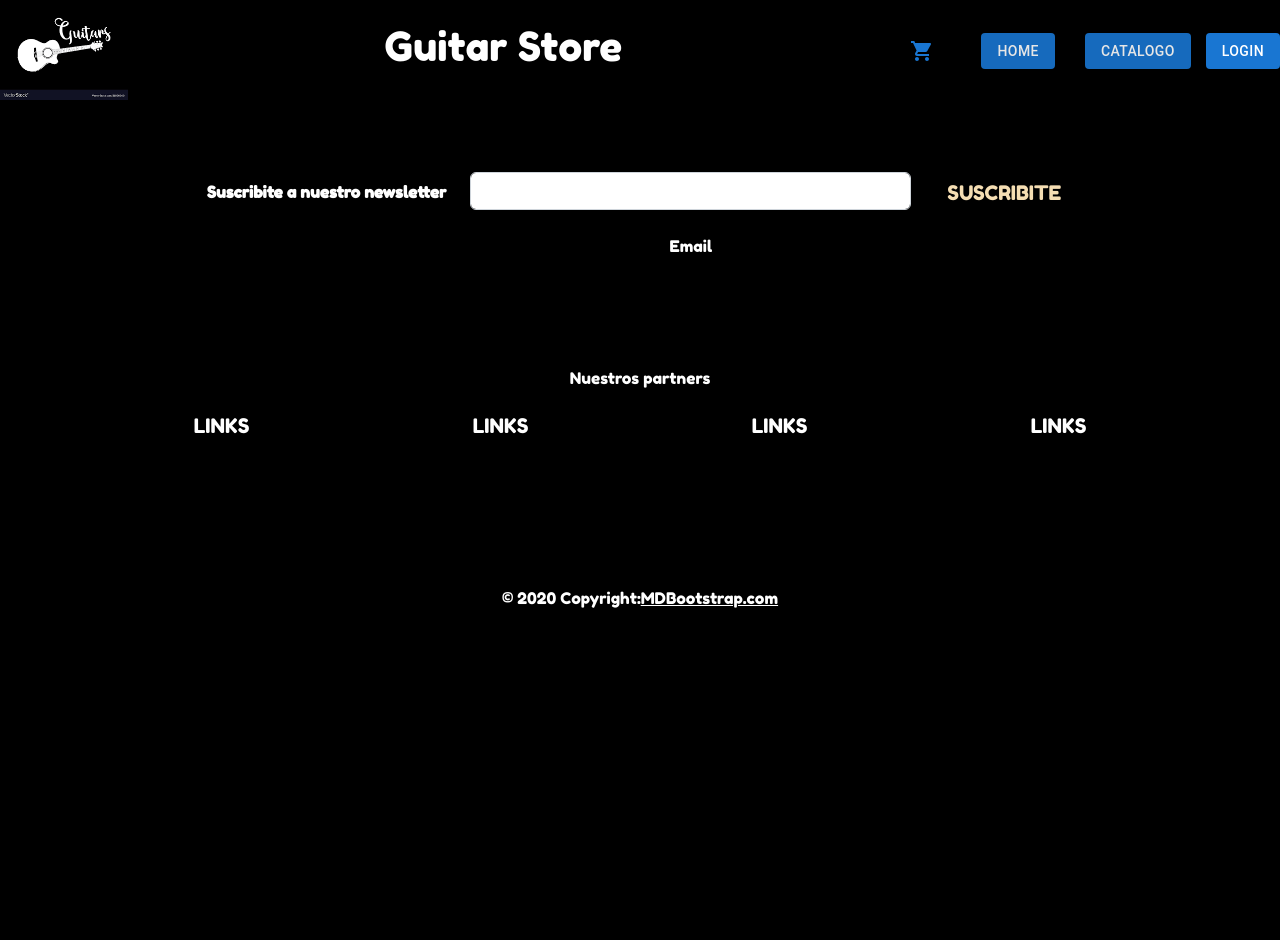
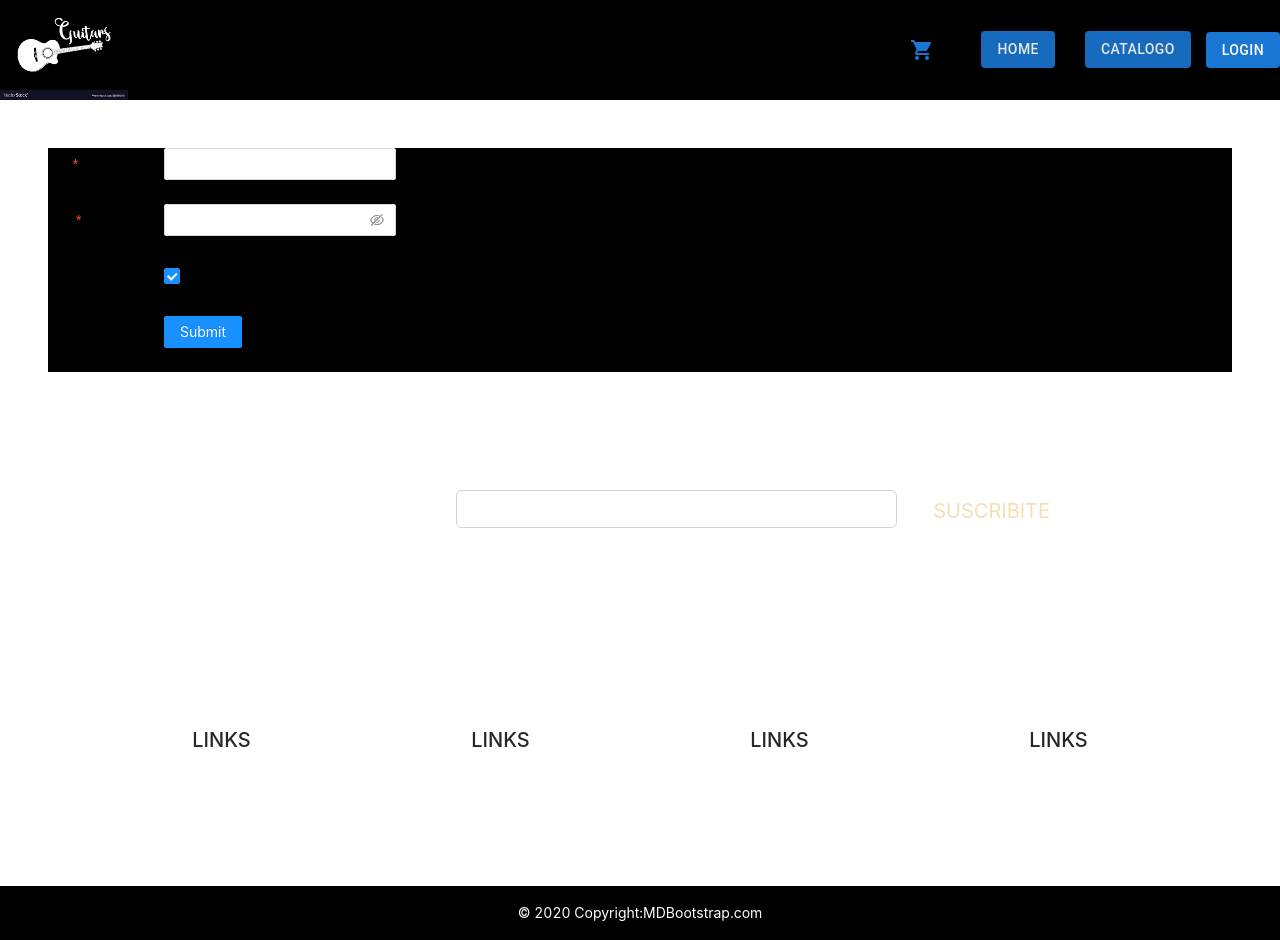
Before and after one commit to FeDev13/FSJS---Challenge---React-y-TS--Proyecto-Integrador-, a React (Create React App) app: page /login in a window 1280 px wide. Before the commit the page ends 800 px from the top, so only its background shows below. Built offline with nearby package versions, Linux system fonts and the light colour scheme; the HTML template or start-up script is replaced by a standard one.

Commit message:
agrega form

```diff
--- a/package.json
+++ b/package.json
@@ -11,13 +11,14 @@
     "@testing-library/jest-dom": "^5.16.5",
     "@testing-library/react": "^13.4.0",
     "@testing-library/user-event": "^13.5.0",
+    "antd": "^4.24.2",
     "bootstrap": "^5.2.2",
     "mdb-react-ui-kit": "^5.0.0",
     "mdb-ui-kit": "^6.0.0",
     "react": "^18.2.0",
     "react-bootstrap": "^2.6.0",
+    "react-dom": "^18.2.0",
     "react-router-dom": "5.2.0",
-    "react-dom": "^18.2.0",
     "react-scripts": "5.0.1",
     "web-vitals": "^2.1.4"
   },
--- a/src/App.js
+++ b/src/App.js
@@ -5,12 +5,12 @@ import {
   Route,
   BrowserRouter,
 } from "react-router-dom";
-import Category from "./Components/Category";
 import Home from "./Pages/Home";
 import Footer from "./Components/Footer";
 import Nav from "./Components/Nav";
 import Faq from "./Pages/Faq";
 import Search from "./Components/Search";
+import Login from "./Components/Login";
 
 function App() {
   return (
@@ -22,6 +22,7 @@ function App() {
             <Route path="/" exact component={Home} />
             <Route path="/productos" exact component={Search} />
             <Route path="/faq" exact component={Faq} />
+            <Route path="/login" exact component={Login} />
           </Switch>
         </Router>
       </BrowserRouter>
--- a/src/Components/Categories.jsx
+++ b/src/Components/Categories.jsx
@@ -2,38 +2,41 @@ const Categories = [
   {
     id: 1,
     category: "Electrica",
-    title: "Guitarra Electrica Fender",
-    price: 200.0,
+    title: "Guitarra Electrica Fender Stratocaster",
+    price: 200000,
     image:
       "https://sc1.musik-produktiv.com/pic-010148870xxl/fender-standard-stratocaster-mn-3-ts.jpg",
     rating: 4,
-    details: "C",
+    details:
+      "Esta Stratocaster es el máximo referente de las guitarras a lo largo de su historia. Cuenta con pastillas que incluyen selectores, tonos y volumen máster. Tiene un sonido cálido, cristalino, percusivo y con mucha textura. Su forma hace que sea el modelo que más se adapta al cuerpo humano, lo que otorga mayor versatilidad en su uso. Eric Clapton es el representante de este instrumento, por lo que es ideal para estilos como el rock y el blues.",
   },
   {
     id: 2,
     category: "Acustica",
     title: "Guitarra Acustica Fender",
-    price: 150.0,
+    price: 150000,
     image:
       "https://media.guitarcenter.com/is/image/MMGS7/L26724000001000-00-720x720.jpg",
     rating: 5,
-    details: "C",
+    details:
+      "Guitarras prácticas y funcionales, para aficionados y profesionales. Fender es una empresa que transforma la música en todo el mundo y atraviesa una gran variedad de géneros. Es el mayor fabricante internacional y sus productos representan un ícono cultural.",
   },
   {
     id: 3,
     category: "Clasica",
     title: "Guitarra Clasica Fender",
-    price: 224.0,
+    price: 25000,
     image:
       "https://d1aeri3ty3izns.cloudfront.net/media/61/617771/600/preview.jpg",
     rating: 3,
-    details: "C",
+    details:
+      "Un modelo para cada guitarrista.La tapa de cedro ofrece un tono cálido, muy sonoro y una respuesta rápida al lograr un sonido más duro, áspero, fuerte y directo.",
   },
   {
     id: 4,
     category: "Clasica",
     title: "Guitarra Clasica Gibson",
-    price: 224.0,
+    price: 224000,
     image:
       "https://d1aeri3ty3izns.cloudfront.net/media/61/617771/600/preview.jpg",
     rating: 5,
@@ -43,7 +46,7 @@ const Categories = [
     id: 5,
     category: "Electrica",
     title: "Guitarra Clasica Gibson",
-    price: 224.0,
+    price: 224000,
     image:
       "https://d1aeri3ty3izns.cloudfront.net/media/61/617771/600/preview.jpg",
     rating: 3,
@@ -53,7 +56,7 @@ const Categories = [
     id: 6,
     category: "Acustica",
     title: "Guitarra Acutica Gibson",
-    price: 224.0,
+    price: 80000,
     image:
       "https://d1aeri3ty3izns.cloudfront.net/media/61/617771/600/preview.jpg",
     rating: 3,
@@ -63,7 +66,7 @@ const Categories = [
     id: 7,
     category: "Electrica",
     title: "Guitarra Fender Telecaster",
-    price: 224.0,
+    price: 250000,
     image:
       "https://media.musiciansfriend.com/is/image/MMGS7/Player-Telecaster-Maple-Fingerboard-Electric-Guitar-3-Color-Sunburst/L21565000001000-00-500x500.jpg",
     rating: 5,
--- a/src/Components/Category.jsx
+++ /dev/null
@@ -1,125 +0,0 @@
-import React, { useState } from "react";
-import Categories from "./Categories";
-import Card from "@mui/material/Card";
-import CardActions from "@mui/material/CardActions";
-import CardContent from "@mui/material/CardContent";
-import CardMedia from "@mui/material/CardMedia";
-import Button from "@mui/material/Button";
-import Typography from "@mui/material/Typography";
-import Search from "@mui/icons-material/Search";
-
-const Category = () => {
-  const [data, setData] = useState(Categories);
-
-  const [popUpContent, setPopUpContent] = useState([]);
-  const [popupToggle, setPopUpToggle] = useState(false);
-
-  const changeContent = (guitar) => {
-    setPopUpContent([guitar]);
-    setPopUpToggle(!popupToggle);
-  };
-
-  //Filtra por categoria
-
-  const filterResult = (catItem) => {
-    const result = Categories.filter((el) => {
-      return el.category === catItem;
-    });
-    setData(result);
-  };
-
-  return (
-    <>
-      <div className="input">
-        <input type="text" placeholder="Buscar" />
-        <Search className="search" />
-      </div>
-      <div className="container">
-        <div className="row">
-          <div className="col">
-            <h1 className="title">Nuestros productos</h1>
-          </div>
-        </div>
-        <div className="filtro">
-          <div className="col">
-            <button className="btn" onClick={() => setData(Categories)}>
-              Todas
-            </button>
-            <button className="btn" onClick={() => filterResult("Electrica")}>
-              Electrica
-            </button>
-            <button className="btn" onClick={() => filterResult("Acustica")}>
-              Acustica
-            </button>
-            <button className="btn" onClick={() => filterResult("Clasica")}>
-              Clasica
-            </button>
-          </div>
-          <div className="col1">
-            <div className="cards">
-              {data.map((values) => {
-                const { title, price, image, details } = values;
-                return (
-                  <>
-                    <Card className="muicard">
-                      <CardMedia
-                        component="img"
-                        alt="green iguana"
-                        height="140"
-                        image={image}
-                      />
-                      <CardContent>
-                        <Typography gutterBottom variant="h5" component="div">
-                          {title}
-                        </Typography>
-                        {price}
-                        <Typography
-                          variant="body2"
-                          color="text.secondary"
-                        ></Typography>
-                      </CardContent>
-                      <CardActions className="muicontent">
-                        <Button
-                          variant="contained"
-                          onClick={() => changeContent(values)}
-                        >
-                          Detalles
-                        </Button>
-                        <Button variant="contained">Comprar</Button>
-                      </CardActions>
-                    </Card>
-                  </>
-                );
-              })}
-            </div>
-          </div>
-        </div>
-      </div>
-      {popupToggle && (
-        <div className="popUpContainer" onClick={changeContent}>
-          <div className="popUpBody">
-            <div className="popUpContent">
-              {popUpContent.map((pop) => {
-                return (
-                  <div className="popUpCard">
-                    <p>Nombre: {pop.title}</p>
-                    <p>Precio:{pop.price}</p>
-                    <p>Detalles: {pop.details}</p>
-                    <p>rating: {pop.rating}</p>
-                  </div>
-                );
-              })}
-            </div>
-            <div className="popUpFooter">
-              <Button variant="contained" onClick={changeContent}>
-                Cerrar
-              </Button>
-            </div>
-          </div>
-        </div>
-      )}
-    </>
-  );
-};
-
-export default Category;
--- /dev/null
+++ b/src/Components/Login.jsx
@@ -0,0 +1,80 @@
+import { Button, Checkbox, Form, Input } from "antd";
+import React from "react";
+import "antd/dist/antd.css";
+
+const Login = () => {
+  const onFinish = (values) => {
+    console.log("Success:", values);
+  };
+  const onFinishFailed = (errorInfo) => {
+    console.log("Failed:", errorInfo);
+  };
+  return (
+    <div className="login">
+      <Form
+        name="basic"
+        labelCol={{
+          span: 8,
+        }}
+        wrapperCol={{
+          span: 16,
+        }}
+        initialValues={{
+          remember: true,
+        }}
+        onFinish={onFinish}
+        onFinishFailed={onFinishFailed}
+        autoComplete="off"
+      >
+        <Form.Item
+          label="Username"
+          name="username"
+          rules={[
+            {
+              required: true,
+              message: "Please input your username!",
+            },
+          ]}
+        >
+          <Input />
+        </Form.Item>
+
+        <Form.Item
+          label="Password"
+          name="password"
+          rules={[
+            {
+              required: true,
+              message: "Please input your password!",
+            },
+          ]}
+        >
+          <Input.Password />
+        </Form.Item>
+
+        <Form.Item
+          name="remember"
+          valuePropName="checked"
+          wrapperCol={{
+            offset: 8,
+            span: 16,
+          }}
+        >
+          <Checkbox>Remember me</Checkbox>
+        </Form.Item>
+
+        <Form.Item
+          wrapperCol={{
+            offset: 8,
+            span: 16,
+          }}
+        >
+          <Button type="primary" htmlType="submit">
+            Submit
+          </Button>
+        </Form.Item>
+      </Form>
+    </div>
+  );
+};
+export default Login;
--- a/src/Components/Search.jsx
+++ b/src/Components/Search.jsx
@@ -9,6 +9,14 @@ import Typography from "@mui/material/Typography";
 
 const Search = () => {
   const [searchTerm, setSearchTerm] = useState("");
+  const [popUpContent, setPopUpContent] = useState([]);
+  const [popupToggle, setPopUpToggle] = useState(false);
+
+  const changeContent = (guitar) => {
+    setPopUpContent([guitar]);
+    setPopUpToggle(!popupToggle);
+  };
+
   return (
     <>
       <div className="templateContainer">
@@ -45,14 +53,19 @@ const Search = () => {
                   <Typography gutterBottom variant="h5" component="div">
                     {title}
                   </Typography>
-                  {price}
+                  ${price}
                   <Typography
                     variant="body2"
                     color="text.secondary"
                   ></Typography>
                 </CardContent>
                 <CardActions className="muicontent">
-                  <Button variant="contained">Detalles</Button>
+                  <Button
+                    variant="contained"
+                    onClick={() => changeContent(val)}
+                  >
+                    Detalles
+                  </Button>
                   <Button variant="contained">Comprar</Button>
                 </CardActions>
               </Card>
@@ -60,6 +73,28 @@ const Search = () => {
           })}
         </div>
       </div>
+      {popupToggle && (
+        <div className="popUpContainer" onClick={changeContent}>
+          <div className="popUpBody">
+            <div className="popUpContent"></div>
+            {popUpContent.map((pop) => {
+              return (
+                <div className="popUpCard">
+                  <p>Nombre: {pop.title}</p>
+                  <p>Precio:{pop.price}</p>
+                  <p>Detalles: {pop.details}</p>
+                  <p>rating: {pop.rating}</p>
+                </div>
+              );
+            })}
+            <div className="popUpFooter">
+              <Button variant="contained" onClick={changeContent}>
+                Cerrar
+              </Button>
+            </div>
+          </div>
+        </div>
+      )}
     </>
   );
 };
--- a/src/index.css
+++ b/src/index.css
@@ -71,12 +71,14 @@ height: auto;
 
   }
 .popUpBody{
-    background-color: bisque;
+  font-family: 'Roboto Condensed', sans-serif;
+    background-color: rgb(201, 192, 192);
+    color: black;
     width: 100%;
     height: 70%;
     margin: auto;
     padding: 2rem;
-    border-radius: 9px;
+    border-radius: 5px;
   }
 .popUpFooter{
     width: 100%;
@@ -120,3 +122,9 @@ height: auto;
 .templateContainer .template_Container .template img{
   height: 250px;
 }
+.login {
+  margin: 3rem;
+  color: white;
+  display: flex;
+  background-color: black;
+}
```
Also changed, not shown: 1 other file (tests, documents, lock files or other folders).
